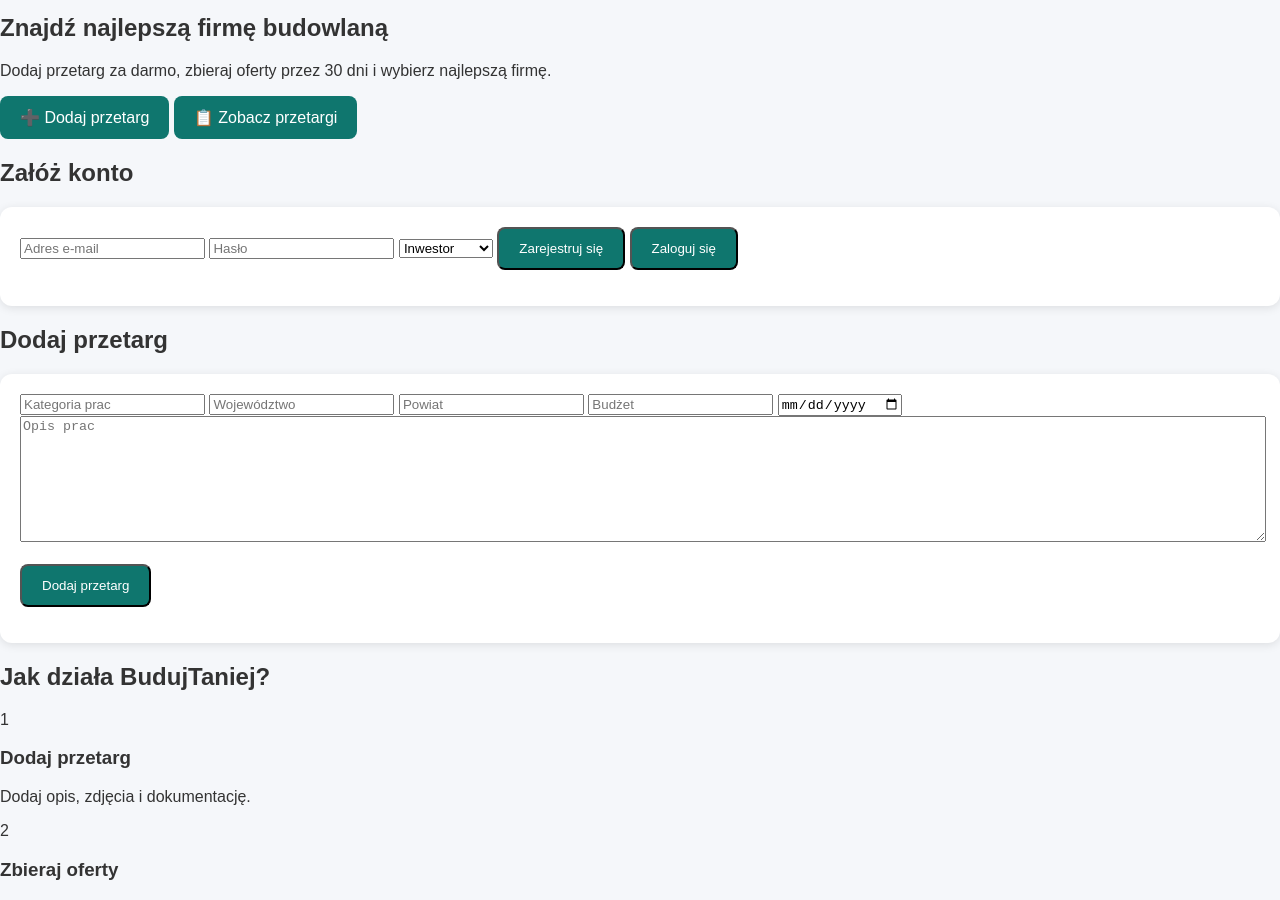
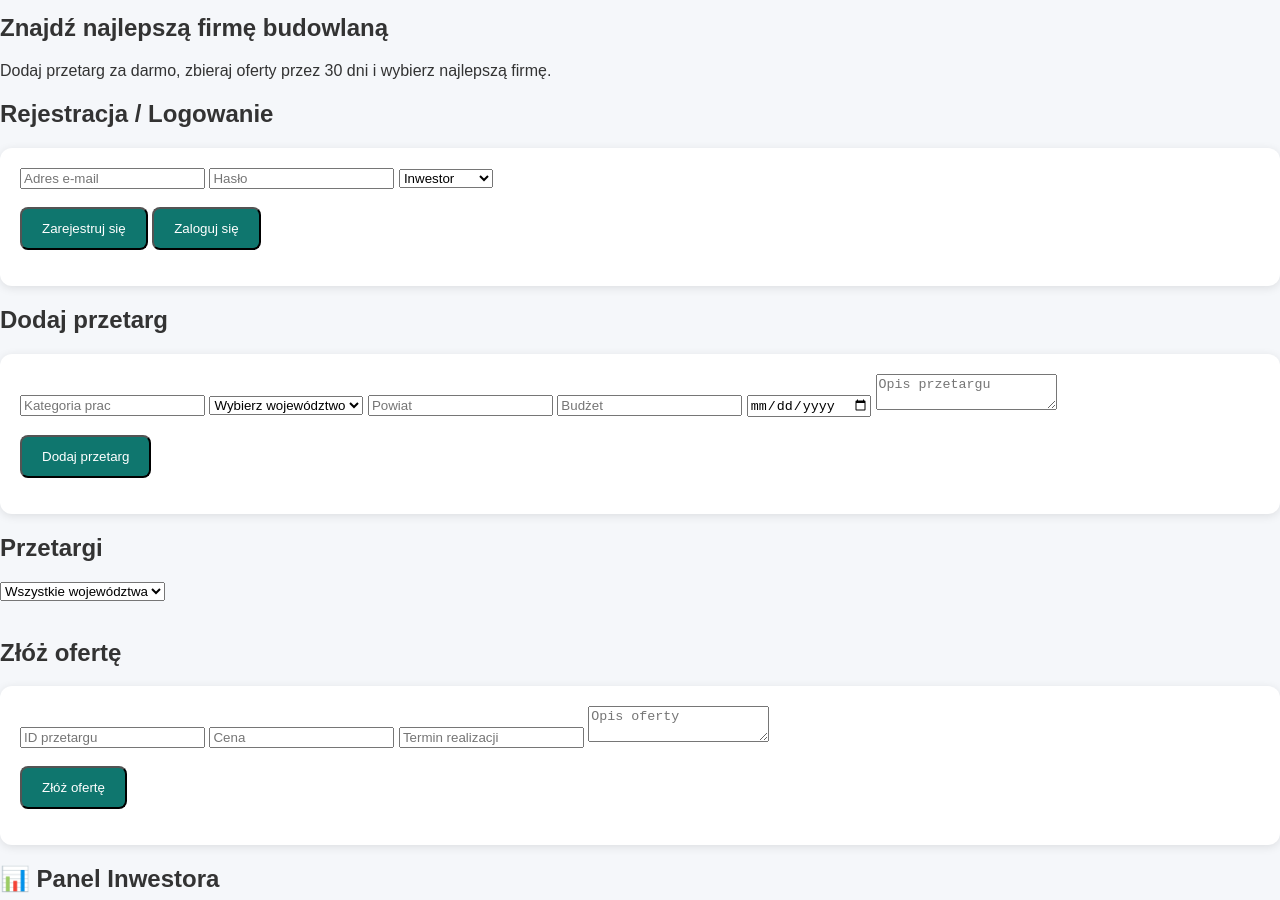
Before and after one commit to ppietroczuk1-bit/budujtaniej-v2, a plain HTML site: page index.html in a window 1280 px wide. Shown: the part 83-983 px from the top of the page. Drawn offline with Linux system fonts and the light colour scheme.

Commit message:
Update index.html

```diff
--- a/index.html
+++ b/index.html
@@ -1,6 +1,7 @@
 <!DOCTYPE html>
 <html lang="pl">
 <head>
+
 <meta charset="UTF-8">
 <meta name="viewport" content="width=device-width, initial-scale=1.0">
 
@@ -21,12 +22,12 @@
 </div>
 
 <div class="menu">
+
 <a href="#">Jak działa</a>
 <a href="#">Przetargi</a>
 <a href="#">Dla wykonawców</a>
 <a href="#">Cennik</a>
-<a href="#">Logowanie</a>
-<a href="#">Rejestracja</a>
+
 </div>
 
 </nav>
@@ -40,24 +41,23 @@ Znajdź najlepszą firmę budowlaną
 </h1>
 
 <p>
-Dodaj przetarg za darmo, zbieraj oferty przez 30 dni
+
+Dodaj przetarg za darmo,
+zbieraj oferty przez 30 dni
 i wybierz najlepszą firmę.
+
 </p>
 
-<a href="#" class="btn btn-primary">
-➕ Dodaj przetarg
-</a>
+</section>
 
-<a href="#" class="btn btn-secondary">
-📋 Zobacz przetargi
-</a>
-
-</section>
+<!-- REJESTRACJA -->
 
 <section class="section">
 
 <h2 class="section-title">
-Załóż konto
+
+Rejestracja / Logowanie
+
 </h2>
 
 <div class="card">
@@ -73,9 +73,18 @@ id="password"
 placeholder="Hasło">
 
 <select id="rola">
-<option value="inwestor">Inwestor</option>
-<option value="wykonawca">Wykonawca</option>
+
+<option value="inwestor">
+Inwestor
+</option>
+
+<option value="wykonawca">
+Wykonawca
+</option>
+
 </select>
+
+<br><br>
 
 <button
 class="btn"
@@ -99,10 +108,14 @@ Zaloguj się
 
 </section>
 
+<!-- DODAJ PRZETARG -->
+
 <section class="section">
 
 <h2 class="section-title">
+
 Dodaj przetarg
+
 </h2>
 
 <div class="card">
@@ -112,10 +125,30 @@ type="text"
 id="kategoria"
 placeholder="Kategoria prac">
 
-<input
-type="text"
-id="wojewodztwo"
-placeholder="Województwo">
+<select id="wojewodztwo">
+
+<option value="">
+Wybierz województwo
+</option>
+
+<option>Dolnośląskie</option>
+<option>Kujawsko-Pomorskie</option>
+<option>Lubelskie</option>
+<option>Lubuskie</option>
+<option>Łódzkie</option>
+<option>Małopolskie</option>
+<option>Mazowieckie</option>
+<option>Opolskie</option>
+<option>Podkarpackie</option>
+<option>Podlaskie</option>
+<option>Pomorskie</option>
+<option>Śląskie</option>
+<option>Świętokrzyskie</option>
+<option>Warmińsko-Mazurskie</option>
+<option>Wielkopolskie</option>
+<option>Zachodniopomorskie</option>
+
+</select>
 
 <input
 type="text"
@@ -133,8 +166,7 @@ id="termin">
 
 <textarea
 id="opis"
-placeholder="Opis prac"
-style="width:100%;height:120px;"></textarea>
+placeholder="Opis przetargu"></textarea>
 
 <br><br>
 
@@ -152,53 +184,126 @@ Dodaj przetarg
 
 </section>
 
+<!-- FILTR -->
+
 <section class="section">
 
 <h2 class="section-title">
-Jak działa BudujTaniej?
+
+Przetargi
+
 </h2>
 
-<div class="steps">
+<select id="filterWojewodztwo">
 
-<div class="step">
-<div class="step-number">1</div>
-<h3>Dodaj przetarg</h3>
-<p>
-Dodaj opis, zdjęcia i dokumentację.
-</p>
-</div>
+<option value="">
+Wszystkie województwa
+</option>
 
-<div class="step">
-<div class="step-number">2</div>
-<h3>Zbieraj oferty</h3>
-<p>
-Firmy konkurują ceną przez 30 dni.
-</p>
-</div>
+<option>Dolnośląskie</option>
+<option>Kujawsko-Pomorskie</option>
+<option>Lubelskie</option>
+<option>Lubuskie</option>
+<option>Łódzkie</option>
+<option>Małopolskie</option>
+<option>Mazowieckie</option>
+<option>Opolskie</option>
+<option>Podkarpackie</option>
+<option>Podlaskie</option>
+<option>Pomorskie</option>
+<option>Śląskie</option>
+<option>Świętokrzyskie</option>
+<option>Warmińsko-Mazurskie</option>
+<option>Wielkopolskie</option>
+<option>Zachodniopomorskie</option>
 
-<div class="step">
-<div class="step-number">3</div>
-<h3>Wybierz wykonawcę</h3>
-<p>
-Po zakończeniu przetargu wybierasz najlepszą ofertę.
-</p>
-</div>
+</select>
+
+<br><br>
+
+<div id="tendersList"></div>
+
+</section>
+
+<!-- OFERTA -->
+
+<section class="section">
+
+<h2 class="section-title">
+
+Złóż ofertę
+
+</h2>
+
+<div class="card">
+
+<input
+type="text"
+id="offerTenderId"
+placeholder="ID przetargu">
+
+<input
+type="number"
+id="offerPrice"
+placeholder="Cena">
+
+<input
+type="text"
+id="offerTermin"
+placeholder="Termin realizacji">
+
+<textarea
+id="offerOpis"
+placeholder="Opis oferty"></textarea>
+
+<br><br>
+
+<button
+class="btn"
+id="addOfferBtn">
+
+Złóż ofertę
+
+</button>
+
+<p id="offerStatus"></p>
 
 </div>
 
 </section>
 
+<!-- PANEL INWESTORA -->
+
+<section class="section">
+
+<h2 class="section-title">
+
+📊 Panel Inwestora
+
+</h2>
+
+<div id="myTenders"></div>
+
+</section>
+
 <footer>
 
-<h3>BudujTaniej.pl</h3>
+<h3>
+BudujTaniej.pl
+</h3>
 
 <p>
-Platforma przetargów budowlanych i remontowych.
+
+Platforma przetargów budowlanych
+
 </p>
 
 </footer>
 
-<script type="module" src="app.js"></script>
+<script
+type="module"
+src="app.js">
+</script>
 
 </body>
 </html>
```
